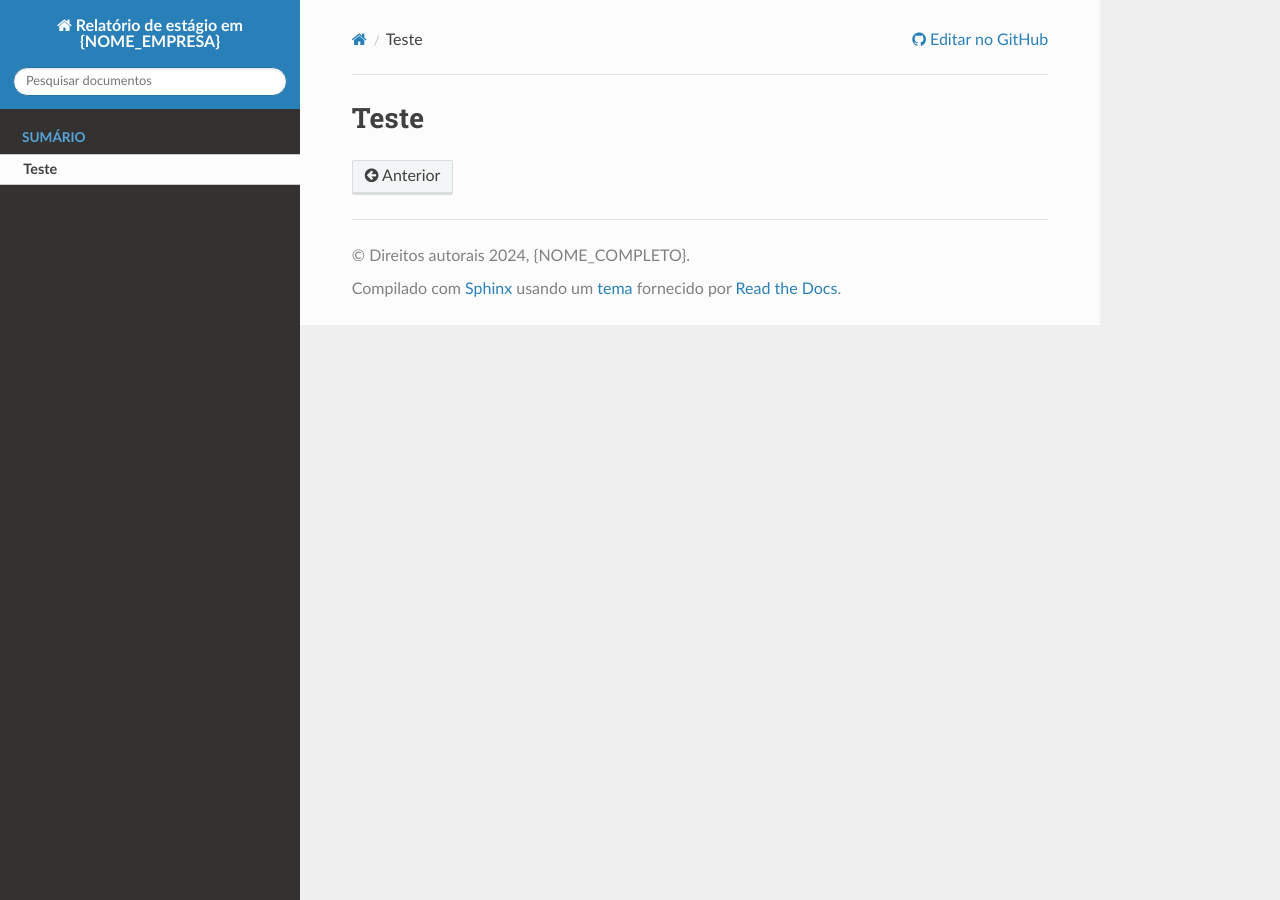
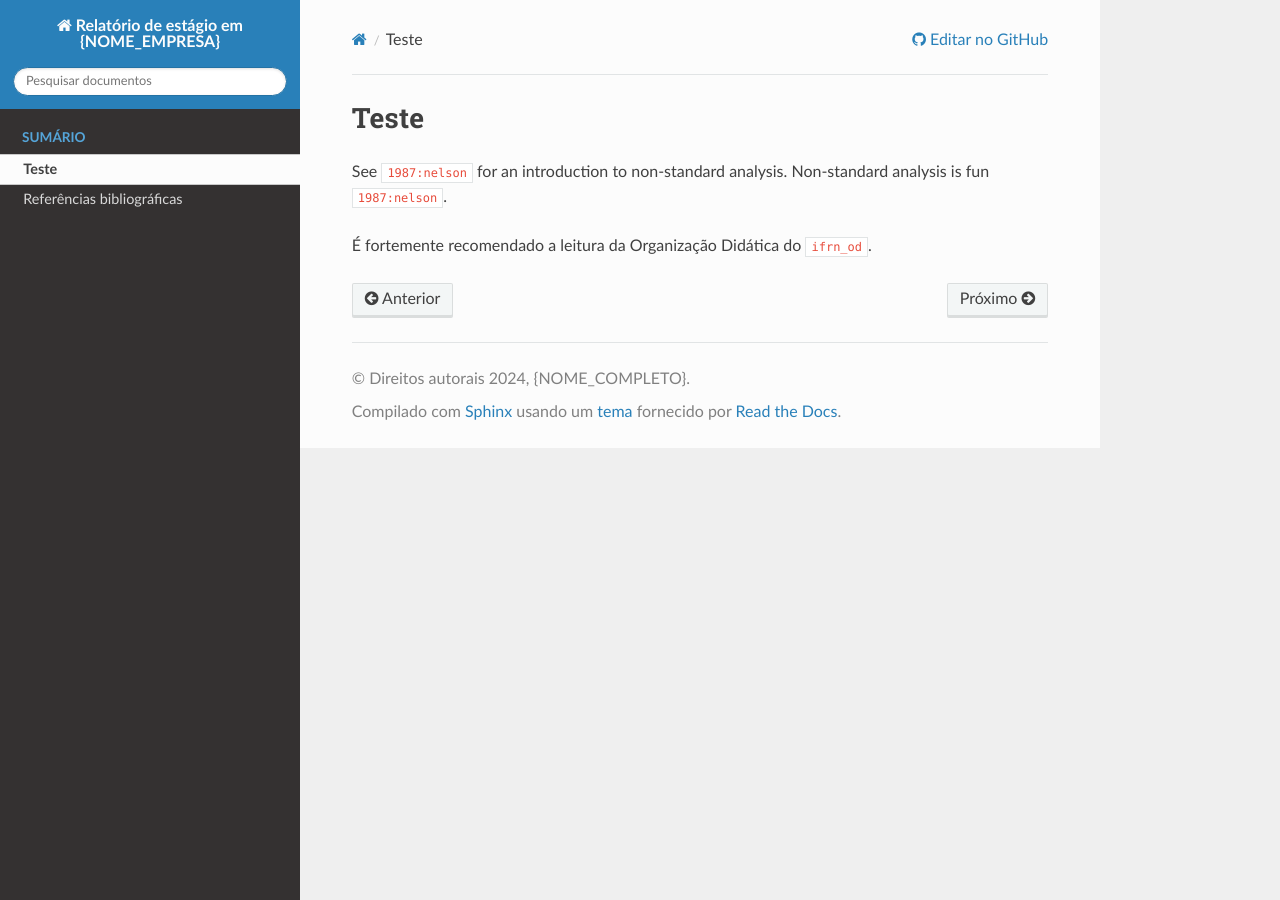
Before and after one commit to portif/relatif, a Sphinx documentation site: the page built from docs/teste.md, in a window 1280 px wide. Built offline with Sphinx 7.4.7 and the Read the Docs theme 2.0.0, drawn with Linux system fonts in a browser that asks for light colours; cross-references to code outside the pages are shown as plain code.

Commit message:
feat: Suporte a referências bibliográficas no formato bibtex.

````diff
--- a/docs/conf.py
+++ b/docs/conf.py
@@ -17,7 +17,12 @@ release = '{ANO}'
 extensions = [
     'myst_parser',
     'sphinxcontrib.mermaid',
+    'sphinxcontrib.bibtex',
 ]
+
+bibtex_bibfiles = ['refs.bib']
+bibtex_reference_style = 'author_year'
+
 
 templates_path = ['_templates']
 exclude_patterns = []
--- /dev/null
+++ b/docs/referencias.md
@@ -0,0 +1,4 @@
+# Referências bibliográficas
+
+```{bibliography}
+```
--- /dev/null
+++ b/docs/refs.bib
@@ -0,0 +1,15 @@
+@Book{1987:nelson,
+  author = {Edward Nelson},
+  title = {Radically Elementary Probability Theory},
+  publisher = {Princeton University Press},
+  year = {1987}
+}
+
+@manual{ifrn_od,
+  title = {Organização Didática do IFRN},
+  author = {IFRN},
+  year = {2012},
+  month = {5},
+  url = {https://portal.ifrn.edu.br/documents/2438/OrganizacaoDidatica_2012_versaoFINAL_20mai2012.pdf},
+  note = {Acesso em 28 de maio de 2024},
+}
--- a/docs/teste.md
+++ b/docs/teste.md
@@ -1 +1,6 @@
 # Teste
+
+See {cite:t}`1987:nelson` for an introduction to non-standard analysis.
+Non-standard analysis is fun {cite:p}`1987:nelson`.
+
+É fortemente recomendado a leitura da Organização Didática do {cite:t}`ifrn_od`.
````
Also changed, not shown: docs/index.md (+1 -0 lines).
